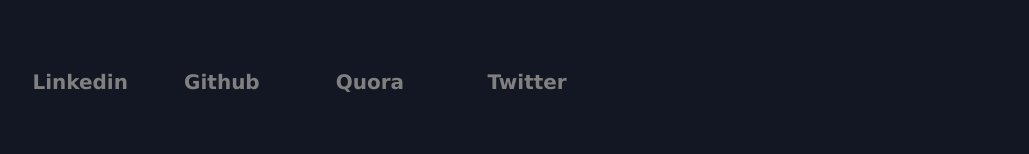
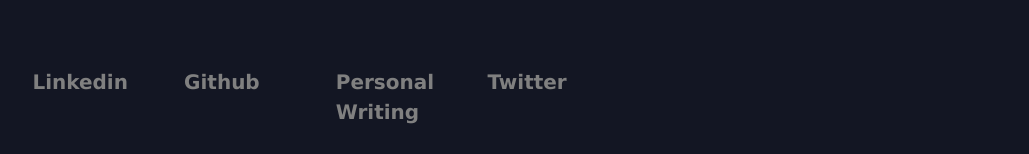
Before and after one commit to amy-huang/amy-huang.github.io, a plain HTML site: page index.html in a window 1280 px wide. Shown: the part 716-870 px from the top of the page, without its empty margins (110-1139 px from the left). Before the commit the page ends 843 px from the top, so only its background shows below. Drawn offline with nearby package versions, Linux system fonts and the light colour scheme; a web font is replaced by a local one.

Commit message:
Changing quora to notion landing page for personal writing

```diff
--- a/index.html
+++ b/index.html
@@ -85,7 +85,7 @@
 		<a target="_blank" href="https://github.com/amy-huang">Github</a>
 	  </div>
 	  <div class="w3-mobile w3-col w3-container" style="width:12%">
-		<a target="_blank" href="https://www.quora.com/profile/Amy-Huang-30/">Quora</a>
+		<a target="_blank" href="https://www.notion.so/amyjhuang/Amy-Huang-s-personal-writing-61a740cb3e8c44f2ba44285aa849cc31">Personal Writing</a>
 	  </div>
 	  <div class="w3-mobile w3-col w3-container" style="width:12%">
 		<a target="_blank" href="https://twitter.com/amyjiameihuang/">Twitter</a>
```
